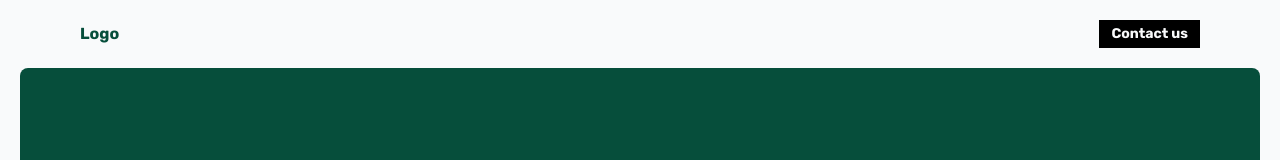
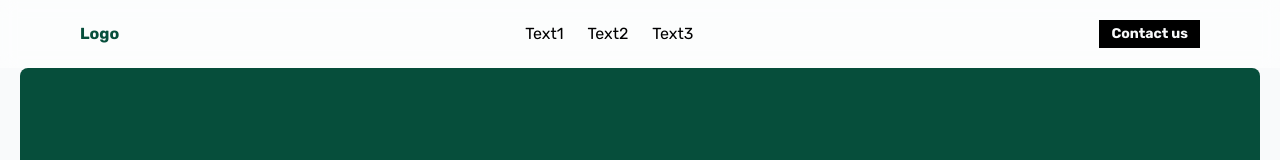
Before and after one commit to d-liya/hackfrost3, a React (Create React App) app: page / in a window 1280 px wide. Shown: the top 160 px of the page. Built offline with nearby package versions, Linux system fonts and the light colour scheme.

Commit message:
Navbar done

```diff
--- a/src/App.js
+++ b/src/App.js
@@ -5,16 +5,21 @@ function App() {
   return (
     <div className="bg-gray-50 min-w-screen min-h-screen">
       <header>
-        <nav className="">
+        <nav className="fixed top-0 w-full z-10 backdrop-blur bg-white/50">
           <ul className="flex justify-between items-center h-full py-5 mx-20">
             <li className="text-emerald-900 font-bold ">Logo</li>
+            <div>
+            <li className="text-base inline px-3 hover:underline decoration-2 underline-offset-[6px]">Text1</li>
+            <li className="text-base inline px-3 hover:underline decoration-2 underline-offset-[6px]">Text2</li>
+            <li className="text-base inline px-3 hover:underline decoration-2 underline-offset-[6px]">Text3</li>
+            </div>
             <li className="font-bold bg-black text-sm  text-gray-50 px-3 py-1">
               Contact us
             </li>
           </ul>
         </nav>
       </header>
-      <body className="flex justify-center flex-col">
+      <body className="pt-[68px] pt flex justify-center flex-col">
         <section
           id="intro"
           className="min-h-screen mb-5 mx-5 bg-emerald-900 rounded-lg flex items-center justify-center flex-col"
```
